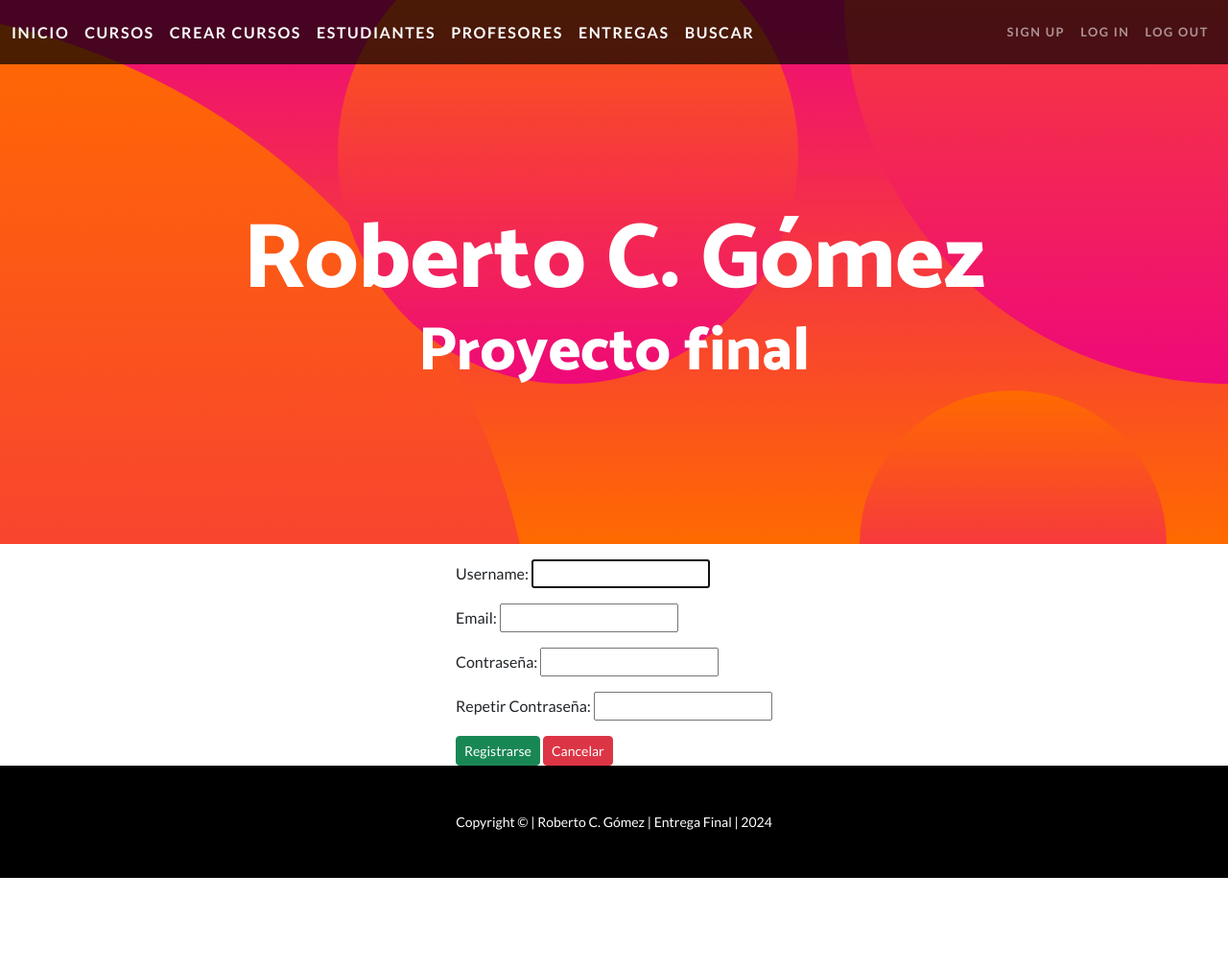
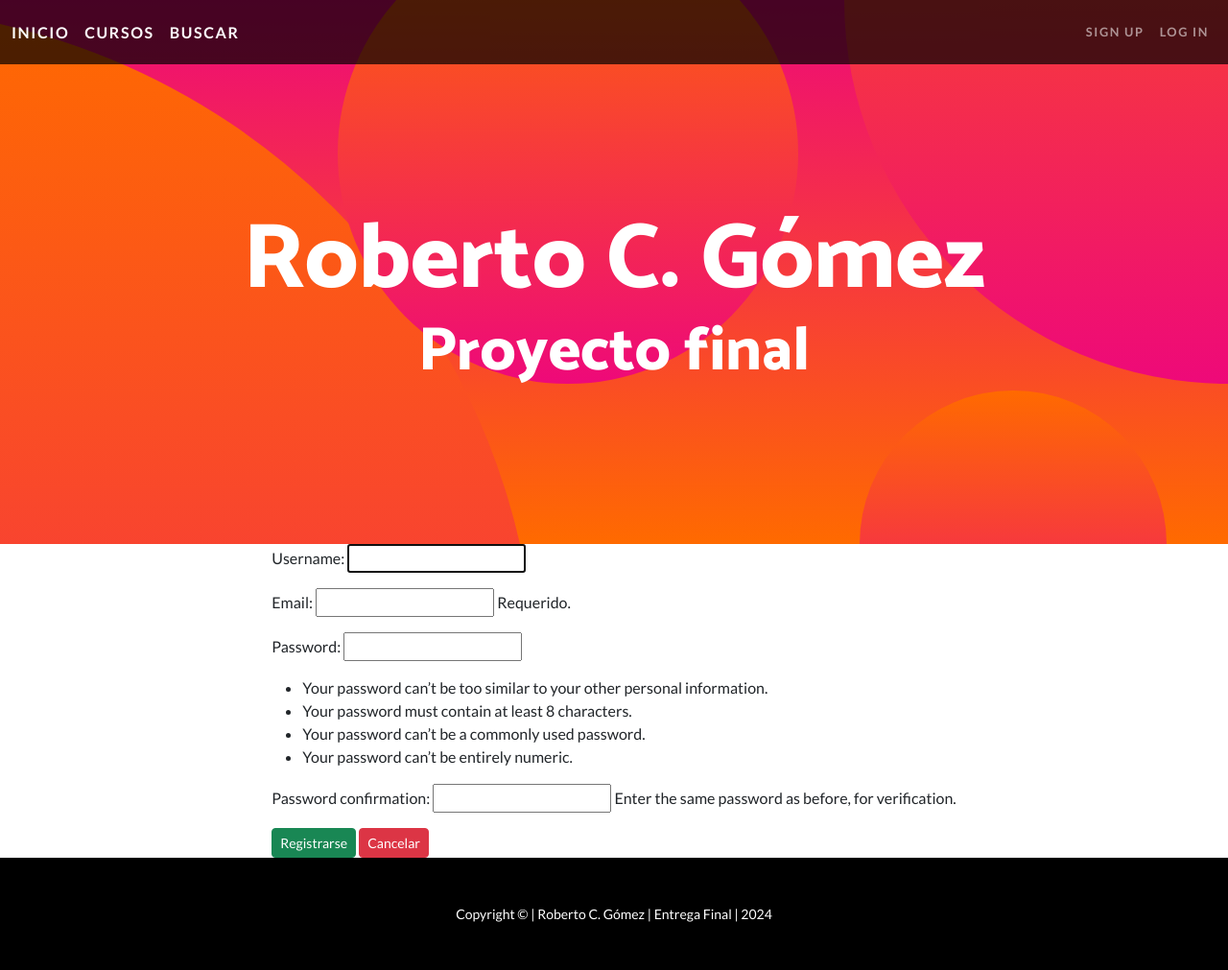
Before and after one commit to robertoconradogomez/entrega-final-gomez, a Django app: page /appuser/register/ in a window 1280 px wide. Shown: the whole page at 96% size. Before the commit the page ends 915 px from the top, so only its background shows below. Run offline with Django 5.2, Linux system fonts and the light colour scheme; some libraries are stand-ins or nearby versions.

Commit message:
4or commit

```diff
--- a/app1/templates/app1/base.html
+++ b/app1/templates/app1/base.html
@@ -23,17 +23,22 @@
             <div class="container-fluid">
                 <a class="navbar-brand" href="{% url 'index' %}">inicio</a>
                 <a class="navbar-brand" href="{% url 'cursos' %}">cursos</a>
+                <a class="navbar-brand" href="{% url 'buscar' %}">buscar</a>
+                {% if request.user.is_superuser %}
                 <a class="navbar-brand" href="{% url 'crearcurso' %}">crear cursos</a>
                 <a class="navbar-brand" href="{% url 'estudiantes' %}">estudiantes</a>
                 <a class="navbar-brand" href="{% url 'profesores' %}">profesores</a>
                 <a class="navbar-brand" href="{% url 'entregas' %}">entregas</a>
-                <a class="navbar-brand" href="{% url 'buscar' %}">buscar</a>
+                {% endif %}
                 <button class="navbar-toggler" type="button" data-bs-toggle="collapse" data-bs-target="#navbarResponsive" aria-controls="navbarResponsive" aria-expanded="false" aria-label="Toggle navigation"><span class="navbar-toggler-icon"></span></button>
                 <div class="collapse navbar-collapse" id="navbarResponsive">
                     <ul class="navbar-nav ms-auto">
+                        {% if request.user.is_authenticated %}
+                        <li class="nav-item"><a class="nav-link" href="{% url 'logout' %}">Log Out</a></li>
+                        {% else %}
                         <li class="nav-item"><a class="nav-link" href="{% url 'register' %}">Sign Up</a></li>
                         <li class="nav-item"><a class="nav-link" href="{% url 'login' %}">Log In</a></li>
-                        <li class="nav-item"><a class="nav-link" href="{% url 'logout' %}">Log Out</a></li>
+                        {% endif %}
                     </ul>
                 </div>
             </div>
--- a/app1/templates/app1/cursos.html
+++ b/app1/templates/app1/cursos.html
@@ -14,8 +14,10 @@
                     <span class="h6">Nombre:</span> {{ curso.nombre }} |
                     <span class="h6">Comision:</span> {{ curso.comision }}<br></br>
                     <a href="#" class="btn btn-success btn-sm">Ver</a>
+                    {% if request.user.is_superuser %}
                     <a href="{% url 'actualizarcurso' curso.pk %}" class="btn btn-success btn-sm">Editar</a>
                     <a href="{% url 'borrarcurso' curso.pk %}" class="btn btn-danger btn-sm">Borrar</a>
+                    {% endif %}
                 </td>
             </tr>
             {% endfor %}
--- a/app1/templates/app1/inicio.html
+++ b/app1/templates/app1/inicio.html
@@ -6,8 +6,8 @@
 <div class="text-center">
     <div class="mb-1">
         <a href="https://github.com/robertoconradogomez/entrega-final-gomez" class="btn btn-lg btn-info m-1" target="_blanc">GitHub</a>
-        <a href="#" class="btn btn-lg btn-info m-1" target="_blanc">Video Demo</a>
-        <a href="#" class="btn btn-lg btn-info m-1" target="_blanc">Casos de Prueba</a>
+        <a href="#" class="btn btn-lg btn-info m-1" >Video Demo</a>
+        <a href="#" class="btn btn-lg btn-info m-1" >Casos de Prueba</a>
     </div>
 </div>
 {% endblock blk_cont %}
--- a/appuser/forms.py
+++ b/appuser/forms.py
@@ -3,12 +3,9 @@ from django.contrib.auth.forms import UserCreationForm
 from django.contrib.auth.models import User
 
 class UserRegisterForm(UserCreationForm):
-    username = forms.CharField()
-    email = forms.EmailField()
-    password1 = forms.CharField(label='Contraseña', widget=forms.PasswordInput)
-    password2 = forms.CharField(label='Repetir Contraseña', widget=forms.PasswordInput)
+    email = forms.EmailField(required=True, help_text='Requerido.')
 
     class Meta:
         model = User
         fields = ["username", "email", "password1", "password2"]
-        help_text = {k: "" for k in fields}
+        help_texts = {k: "" for k in fields}
--- a/appuser/templates/appuser/registro.html
+++ b/appuser/templates/appuser/registro.html
@@ -7,15 +7,14 @@
 {% block blk_cont %}
 
 <div class="d-flex justify-content-center">
-
     <div class="d-flex flex-column">
-
-        <p class="fs-5 fw-bold">{{ msg_register }}</p>
-
+        {% if msg_register %}
+            <p class="fs-5 fw-bold">{{ msg_register }}</p>
+        {% endif %}
         <form action="" method="POST">
             {% csrf_token %}
             <table>
-            {{ form.as_p }}
+                {{ form.as_p }}
             </table>
             <input type="submit" class="btn btn-success btn-sm" value="Registrarse">
             <a href="{% url 'login' %}" class="btn btn-danger btn-sm">Cancelar</a>
--- a/appuser/urls.py
+++ b/appuser/urls.py
@@ -1,9 +1,10 @@
 from django.urls import path
-from django.contrib.auth.views import LogoutView
+from appuser.views import CustomLogoutView
 from appuser import views
 
+
 urlpatterns = [
-    path ('login/', views.login_request, name="login"),
-    path ('register/', views.register, name="register"),
-    path ('logout/', LogoutView.as_view(template_name="app1/inicio.html"), name="logout"),
+    path('login/', views.login_request, name="login"),
+    path('register/', views.register, name="register"),
+    path('logout/', CustomLogoutView.as_view(), name="logout"),
 ]
--- a/appuser/views.py
+++ b/appuser/views.py
@@ -1,9 +1,15 @@
-from django.shortcuts import render
+from django.shortcuts import render, redirect
 from django.contrib.auth.forms import AuthenticationForm
-from django.contrib.auth import login, authenticate
+from django.contrib.auth import login, authenticate, logout as auth_logout
 from appuser.forms import UserRegisterForm
+from django.views.generic import View
 
-# Create your views here.
+
+class CustomLogoutView(View):
+    def get(self, request, *args, **kwargs):
+        auth_logout(request)
+        return redirect('login')
+
 def login_request(request):
 
     msg_login = ""
@@ -27,16 +33,16 @@ def login_request(request):
     return render(request, "appuser/login.html", {"form": form, "msg_login": msg_login})
 
 def register(request):
-
     msg_register = ""
     if request.method == 'POST':
-
         form = UserRegisterForm(request.POST)
         if form.is_valid():
             form.save()
-            return render(request, "app1/inicio.html")
+            return redirect('login')
+        else:
+            msg_register = "Error en los datos ingresados: " + str(form.errors)
 
-        msg_register = "Error en los datos ingresados"
+    else:
+        form = UserRegisterForm()
 
-    form = UserRegisterForm()
-    return render(request,"appuser/registro.html" , {"form":form, "msg_register":msg_register})
+    return render(request, "appuser/registro.html", {"form": form, "msg_register": msg_register})
```
Also changed, not shown: db.sqlite3.
